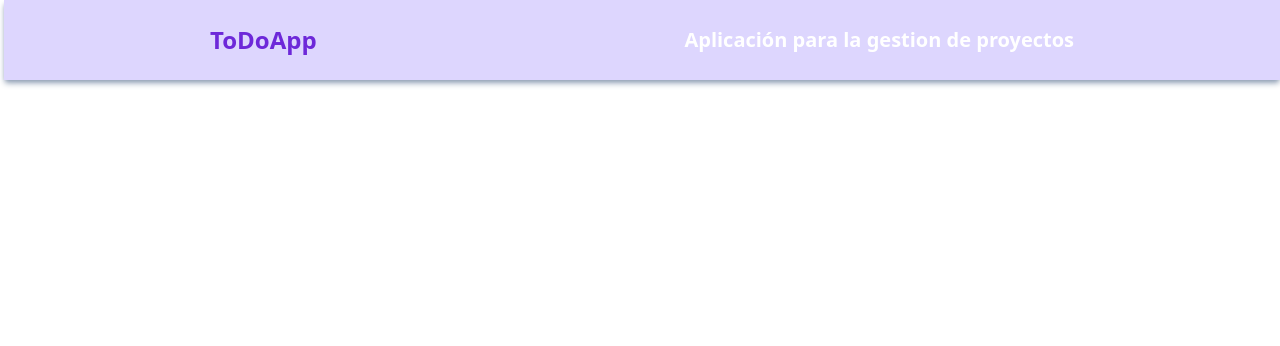
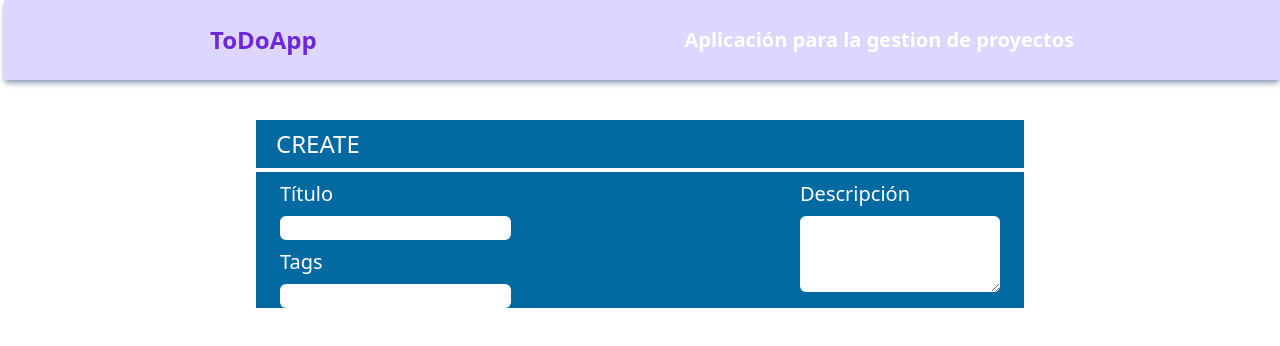
Before and after one commit to yandryvilla06/ToDoApp, a React (Vite) app in the folder ToDoApp/: page / in a window 1280 px wide. Shown: the top 346 px of the page. Built offline with nearby package versions, Linux system fonts and the light colour scheme.

Commit message:
creacion componente form falta terminar el boton y retocar el diseño

```diff
--- /dev/null
+++ b/ToDoApp/src/components/FormTask.jsx
@@ -0,0 +1,56 @@
+function FormTask() {
+  return (
+    <div className="container mx-auto mt-10 ">
+      <div className="flex justify-center  ">
+        <div className="w-3/5 min-w-fit">
+          <div className="bg-sky-700  py-2 mb-1">
+            <h1 className="text-2xl text-white ml-5">CREATE</h1>
+          </div>
+          <div className="bg-sky-700 ">
+            <form className="mx-6 flex flex-row gap-3  justify-between content-center items-start">
+              <div>
+                <div>
+                  <label
+                    className=" block text-xl text-white py-2"
+                    for="titulo"
+                  >
+                    Título
+                  </label>
+                  <input
+                    className="rounded-md"
+                    type="text"
+                    id="titulo"
+                    name="titulo"
+                  />
+                </div>
+                <div>
+                  <label className="block text-xl text-white py-2" for="titulo">
+                    Tags
+                  </label>
+                  <input
+                    className="rounded-md "
+                    type="text"
+                    id="tag"
+                    name="tag"
+                  />
+                </div>
+              </div>
+
+              <div className="">
+                <label
+                  className=" block text-xl py-2 text-white "
+                  for="textarea"
+                >
+                  Descripción
+                </label>
+                <textarea className=" rounded-md pb-7" id="textarea"></textarea>
+              </div>
+            </form>
+          </div>
+        </div>
+      </div>
+    </div>
+  )
+}
+
+export default FormTask
--- a/ToDoApp/src/components/Navbar.jsx
+++ b/ToDoApp/src/components/Navbar.jsx
@@ -10,8 +10,6 @@ function Navbar(){
             <div>
                 <h2 className="text-sm  sm:text-xl text-white font-bold ">Aplicación para la gestion de proyectos</h2>
             </div>
-
-
         </div>
 
     )
--- a/ToDoApp/src/pages/Home.jsx
+++ b/ToDoApp/src/pages/Home.jsx
@@ -1,17 +1,14 @@
-import Navbar from "../components/Navbar";
+import FormTask from '../components/FormTask'
+import Navbar from '../components/Navbar'
 
-function Home(){
+function Home() {
+  return (
+    <>
+      <Navbar />
 
-    return(
-
-
-        <Navbar/>
-
-
-    )
-
-
+      <FormTask />
+    </>
+  )
 }
 
-
-export default Home;
+export default Home
```
